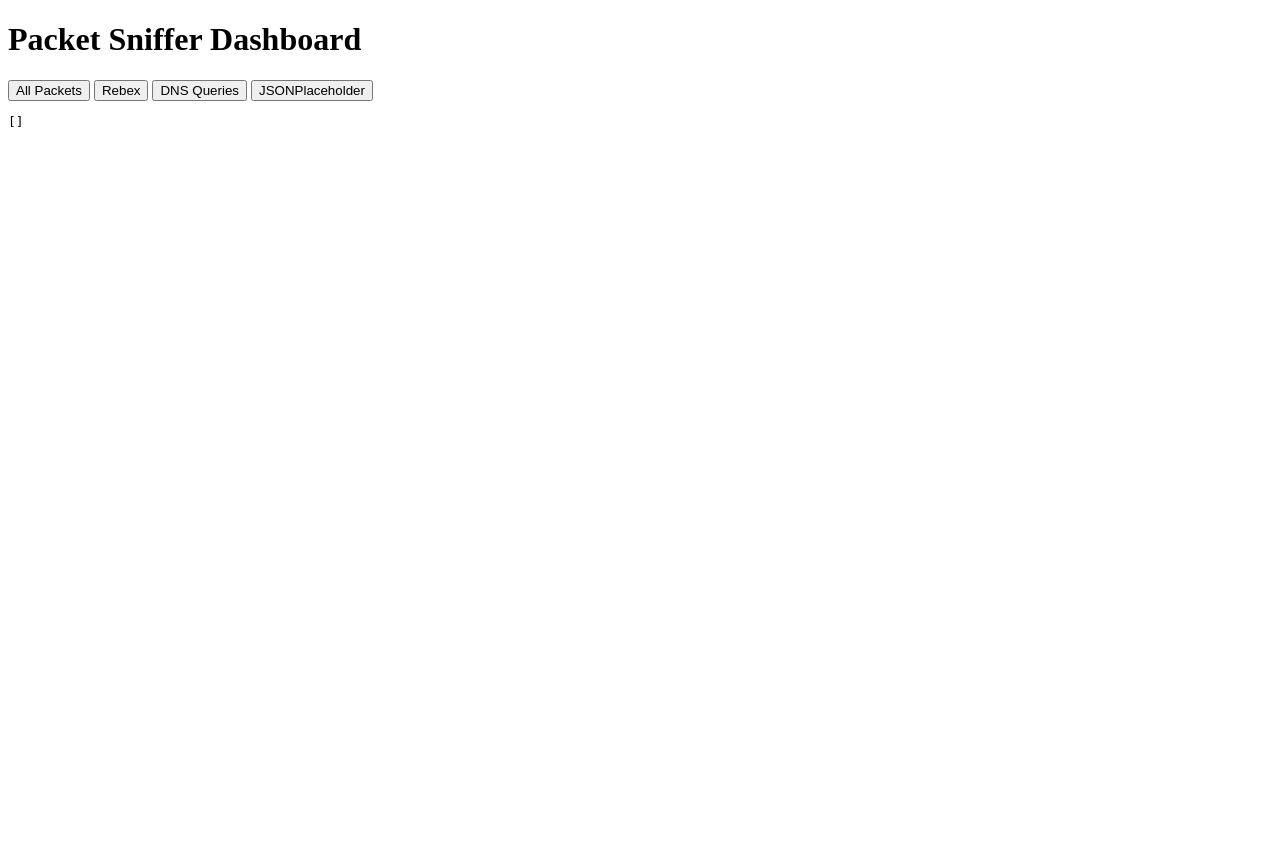
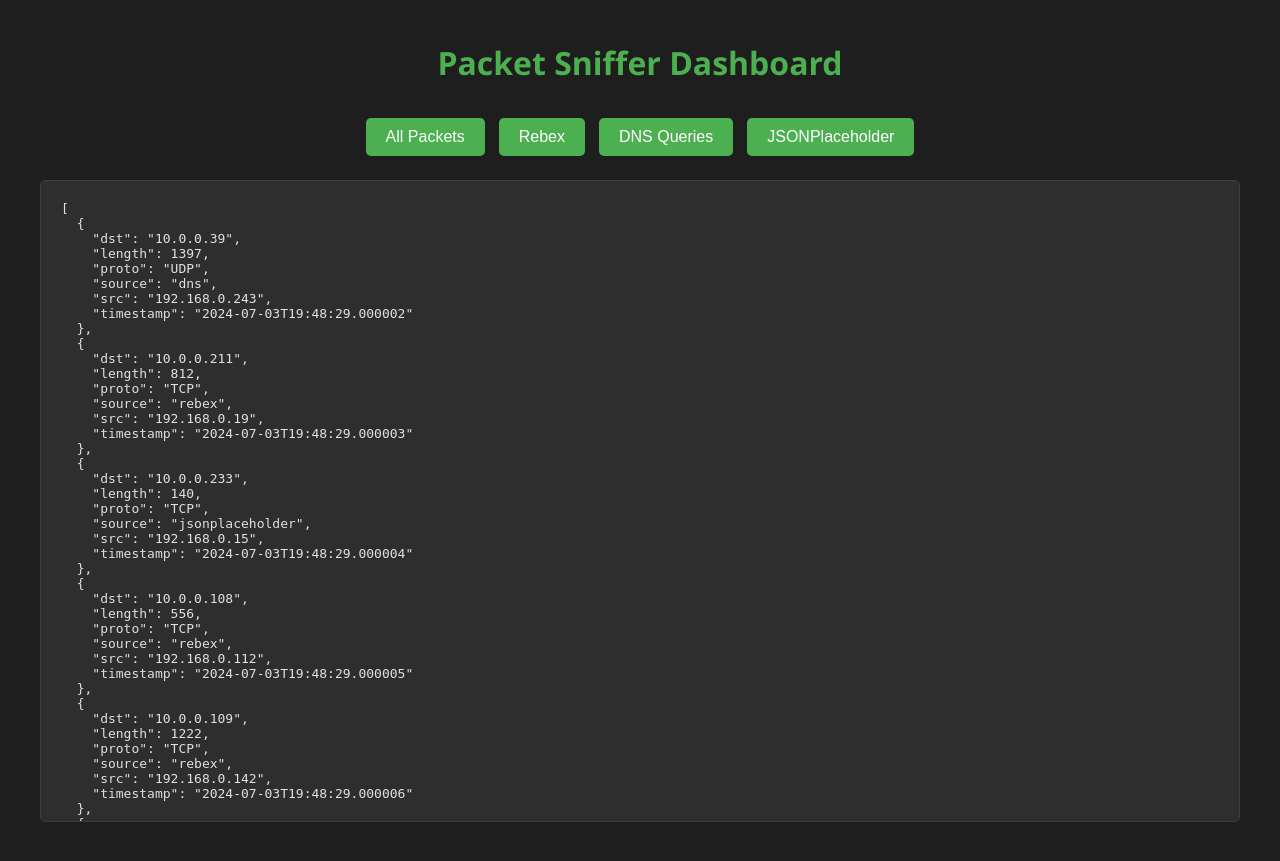
Before and after one commit to JQCVSC/packet-sniffer-dashboard, a Flask app: page / in a window 1280 px wide. Shown: the top 861 px of the page. Run offline with Flask 2, Linux system fonts and the light colour scheme; data that the repository does not hold is empty.

Commit message:
Updated app.py to use mock data for public demo

```diff
--- a/app.py
+++ b/app.py
@@ -1,8 +1,11 @@
 from flask import Flask, jsonify, render_template
-from google.cloud import firestore
+from datetime import datetime
+import random
 
 app = Flask(__name__)
-db = firestore.Client()
+
+# Mock database
+mock_packets = []
 
 @app.route('/')
 def index():
@@ -10,22 +13,27 @@ def index():
 
 @app.route('/packets')
 def get_packets():
-    packets = db.collection('packets').order_by('timestamp', direction=firestore.Query.DESCENDING).limit(100).stream()
-    return jsonify([packet.to_dict() for packet in packets])
+    return jsonify(mock_packets)
 
 @app.route('/packets/<source>')
 def get_source_packets(source):
-    if source == 'rebex':
-        query = db.collection('packets').where('dst', '==', 'test.rebex.net').order_by('timestamp', direction=firestore.Query.DESCENDING).limit(50)
-    elif source == 'dns':
-        query = db.collection('packets').where('dport', '==', 53).order_by('timestamp', direction=firestore.Query.DESCENDING).limit(50)
-    elif source == 'jsonplaceholder':
-        query = db.collection('packets').where('dst', '==', 'jsonplaceholder.typicode.com').order_by('timestamp', direction=firestore.Query.DESCENDING).limit(50)
-    else:
-        return jsonify([])
+    return jsonify([p for p in mock_packets if p.get('source') == source])
 
-    packets = query.stream()
-    return jsonify([packet.to_dict() for packet in packets])
+# Mock packet generation for testing
+def generate_mock_packet():
+    sources = ['rebex', 'dns', 'jsonplaceholder']
+    return {
+        "timestamp": datetime.now().isoformat(),
+        "source": random.choice(sources),
+        "src": f"192.168.0.{random.randint(1, 255)}",
+        "dst": f"10.0.0.{random.randint(1, 255)}",
+        "proto": random.choice(['TCP', 'UDP']),
+        "length": random.randint(64, 1500)
+    }
+
+# Generate some mock packets
+for _ in range(50):
+    mock_packets.append(generate_mock_packet())
 
 if __name__ == '__main__':
     app.run(host='0.0.0.0', port=8080)
--- a/requirements.txt
+++ b/requirements.txt
@@ -1,3 +1,4 @@
 flask==2.0.1
+werkzeug==2.0.1
 google-cloud-firestore==2.1.1
 scapy==2.4.5
--- a/templates/index.html
+++ b/templates/index.html
@@ -5,24 +5,99 @@
     <meta name="viewport" content="width=device-width, initial-scale=1.0">
     <title>Packet Sniffer Dashboard</title>
     <script src="https://cdn.jsdelivr.net/npm/axios/dist/axios.min.js"></script>
+    <style>
+        body {
+            font-family: 'Segoe UI', Tahoma, Geneva, Verdana, sans-serif;
+            background-color: #1e1e1e;
+            color: #e0e0e0;
+            margin: 0;
+            padding: 20px;
+        }
+        .container {
+            max-width: 1200px;
+            margin: 0 auto;
+        }
+        h1 {
+            color: #4CAF50;
+            text-align: center;
+            margin-bottom: 30px;
+        }
+        .button-group {
+            display: flex;
+            justify-content: center;
+            gap: 10px;
+            margin-bottom: 20px;
+        }
+        button {
+            background-color: #4CAF50;
+            border: none;
+            color: white;
+            padding: 10px 20px;
+            text-align: center;
+            text-decoration: none;
+            display: inline-block;
+            font-size: 16px;
+            margin: 4px 2px;
+            cursor: pointer;
+            transition: background-color 0.3s;
+            border-radius: 5px;
+        }
+        button:hover {
+            background-color: #45a049;
+        }
+        #packetData {
+            background-color: #2e2e2e;
+            border: 1px solid #3e3e3e;
+            border-radius: 5px;
+            padding: 20px;
+            white-space: pre-wrap;
+            word-wrap: break-word;
+            max-height: 600px;
+            overflow-y: auto;
+        }
+        .loader {
+            border: 5px solid #f3f3f3;
+            border-top: 5px solid #4CAF50;
+            border-radius: 50%;
+            width: 50px;
+            height: 50px;
+            animation: spin 1s linear infinite;
+            margin: 20px auto;
+            display: none;
+        }
+        @keyframes spin {
+            0% { transform: rotate(0deg); }
+            100% { transform: rotate(360deg); }
+        }
+    </style>
 </head>
 <body>
+    <div class="container">
         <h1>Packet Sniffer Dashboard</h1>
+        <div class="button-group">
             <button onclick="getPackets('all')">All Packets</button>
             <button onclick="getPackets('rebex')">Rebex</button>
             <button onclick="getPackets('dns')">DNS Queries</button>
             <button onclick="getPackets('jsonplaceholder')">JSONPlaceholder</button>
+        </div>
+        <div class="loader" id="loader"></div>
         <pre id="packetData"></pre>
+    </div>
 
     <script>
         function getPackets(source) {
+            document.getElementById('loader').style.display = 'block';
+            document.getElementById('packetData').textContent = '';
             let url = source === 'all' ? '/packets' : `/packets/${source}`;
             axios.get(url)
                 .then(function (response) {
                     document.getElementById('packetData').textContent = JSON.stringify(response.data, null, 2);
+                    document.getElementById('loader').style.display = 'none';
                 })
                 .catch(function (error) {
                     console.error('Error fetching packets:', error);
+                    document.getElementById('packetData').textContent = 'Error fetching packets';
+                    document.getElementById('loader').style.display = 'none';
                 });
         }
 
```
Also changed, not shown: README.md. Lines whose indentation alone changed are shown as unchanged.
